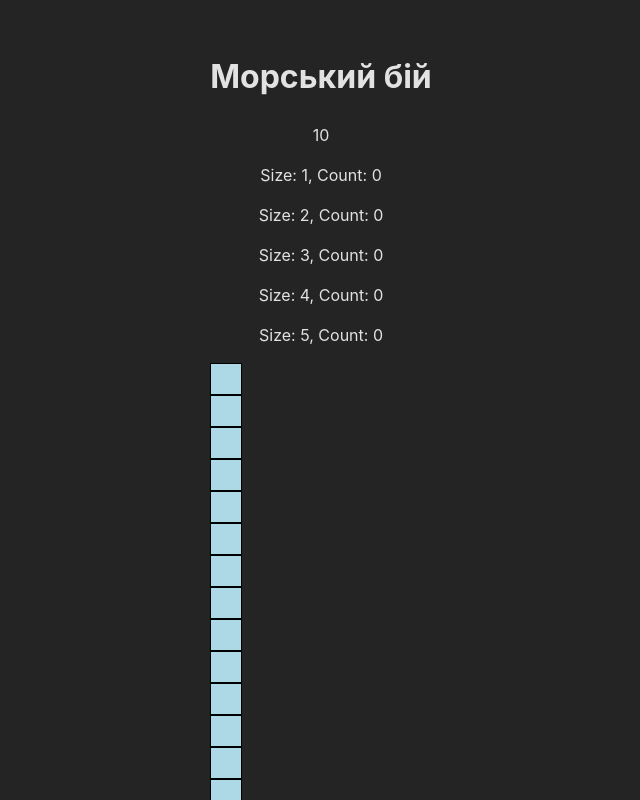
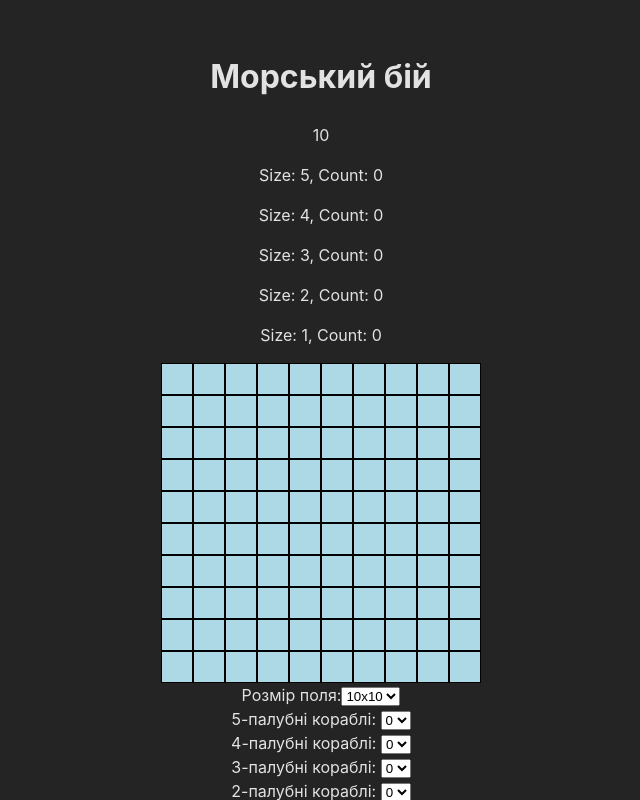
Before and after one commit to shrewman/battleship, a React (Vite) app: page / in a window 1280 px wide. Shown: the top 800 px of the page, without its empty margins (319-959 px from the left). Built offline with nearby package versions, Linux system fonts and the light colour scheme.

Commit message:
Updated ShipCount type to {size, count}

```diff
--- a/src/App.tsx
+++ b/src/App.tsx
@@ -3,23 +3,26 @@ import "./App.css";
 import Menu from "./components/Menu";
 import Game from "./components/Game";
 import { MenuContext } from "./context/MenuContext";
-import { ShipCount } from "./types";
+import { ShipCount, Ship } from "./types";
 
 function App() {
     const [isStarted, setIsStarted] = useState(false);
 
     const [boardSize, setBoardSize] = useState(10);
-    const [shipCount, setShipCount] = useState<ShipCount>({
-        5: 0,
-        4: 0,
-        3: 0,
-        2: 0,
-        1: 0,
-    });
+    const [shipCount, setShipCount] = useState<ShipCount[]>([
+        { size: 5, count: 0 },
+        { size: 4, count: 0 },
+        { size: 3, count: 0 },
+        { size: 2, count: 0 },
+        { size: 1, count: 0 },
+    ]);
 
     useEffect(() => {
         if (boardSize < 10) {
-            setShipCount((prev) => ({ ...prev, 5: 0 }));
+            setShipCount((prevShipCount) =>
+                prevShipCount.map((ship) =>
+                    ship.size === 5 ? { ...ship, count: 0 } : ship
+                ));
         }
     }, [boardSize]);
 
--- a/src/components/Menu.tsx
+++ b/src/components/Menu.tsx
@@ -1,7 +1,7 @@
 import Options from "./Options";
-import { useState } from "react";
+import { useState, useMemo } from "react";
 import { useMenuContext } from "../context/UseMenuContext";
-import { initEmptyBoard } from "../gameLogic";
+import { getRandomlyFilledBoard } from "../gameLogic";
 import { MenuCellState } from "../types";
 
 const Menu = () => {
@@ -18,25 +18,31 @@ export default Menu;
 const MenuBoard = () => {
     const { boardSize, shipCount } = useMenuContext();
 
-    const [board, setBoard] = useState(initEmptyBoard(boardSize));
+    const [board, setBoard] = useState(
+        getRandomlyFilledBoard(boardSize, shipCount)
+    );
+
+    const boardContainer = useMemo(() => {
+        return board.map((column, columnIndex) => (
+            <div key={columnIndex} className="board-row">
+                {column.map((cell, cellIndex) => (
+                    <MenuCell key={cellIndex} state={cell.state} />
+                ))}
+            </div>
+        ));
+    }, [board]);
 
     return (
         <>
             <p>{boardSize}</p>
             <p>
-                {Object.entries(shipCount).map(([size, count]) => (
-                    <p key={size}>
-                        Size: {size}, Count: {count}
+                {shipCount.map((ships) => (
+                    <p key={ships.size}>
+                        Size: {ships.size}, Count: {ships.count}
                     </p>
                 ))}
             </p>
-            {board.map((column, columnIndex) => (
-                <div key={columnIndex} className="board-column">
-                    {column.map((cell, cellIndex) => (
-                        <MenuCell key={cellIndex} state={cell.state} />
-                    ))}
-                </div>
-            ))}
+            {boardContainer}
         </>
     );
 };
--- a/src/components/Options.tsx
+++ b/src/components/Options.tsx
@@ -15,8 +15,13 @@ const Options = () => {
         e: React.ChangeEvent<HTMLSelectElement>,
         size: number
     ) => {
-        const updatedShips: ShipCount = { ...shipCount };
-        updatedShips[size as 5 | 4 | 3 | 2 | 1] = parseInt(e.target.value);
+        const count = parseInt(e.target.value);
+        const updatedShips: ShipCount[] = shipCount.map((ships) => {
+            if (ships.size === size) {
+                ships.count = count;
+            }
+            return ships;
+        });
         setShipCount(updatedShips);
     };
 
@@ -40,32 +45,32 @@ const Options = () => {
             {boardSize >= 10 && (
                 <ShipCountSelector
                     label="5-палубні кораблі: "
-                    value={shipCount[5]}
+                    value={shipCount.find((shipCount) => shipCount.size === 5)?.count || 0}
                     optionValues={[0, 1]}
                     onChange={(e) => handleShipCountChange(e, 5)}
                 />
             )}
             <ShipCountSelector
                 label="4-палубні кораблі: "
-                value={shipCount[4]}
+                value={shipCount.find((shipCount) => shipCount.size === 4)?.count || 0}
                 optionValues={[0, 1, 2]}
                 onChange={(e) => handleShipCountChange(e, 4)}
             />
             <ShipCountSelector
                 label="3-палубні кораблі: "
-                value={shipCount[3]}
+                value={shipCount.find((shipCount) => shipCount.size === 3)?.count || 0}
                 optionValues={[0, 1, 2]}
                 onChange={(e) => handleShipCountChange(e, 3)}
             />
             <ShipCountSelector
                 label="2-палубні кораблі: "
-                value={shipCount[2]}
+                value={shipCount.find((shipCount) => shipCount.size === 2)?.count || 0}
                 optionValues={[0, 1, 2, 3]}
                 onChange={(e) => handleShipCountChange(e, 2)}
             />
             <ShipCountSelector
                 label="1-палубні кораблі: "
-                value={shipCount[1]}
+                value={shipCount.find((shipCount) => shipCount.size === 1)?.count || 0}
                 optionValues={[0, 1, 2, 3, 4]}
                 onChange={(e) => handleShipCountChange(e, 1)}
             />
--- a/src/context/MenuContext.tsx
+++ b/src/context/MenuContext.tsx
@@ -4,8 +4,8 @@ import { ShipCount } from '../types';
 type MenuContextType = {
   boardSize: number;
   setBoardSize: Dispatch<SetStateAction<number>>;
-  shipCount: ShipCount;
-  setShipCount: Dispatch<SetStateAction<ShipCount>>;
+  shipCount: ShipCount[];
+  setShipCount: Dispatch<SetStateAction<ShipCount[]>>;
 };
 
 export const MenuContext = createContext<MenuContextType | null>(null);
--- a/src/gameLogic.ts
+++ b/src/gameLogic.ts
@@ -1,4 +1,4 @@
-import { Ship, Board, Position } from "./types";
+import { Orientation, Ship, Board, Position, ShipCount } from "./types";
 
 export const initEmptyBoard = (boardSize: number) => {
     const board: Board = [];
@@ -56,19 +56,44 @@ const placeShip = (board: Board, ship: Ship) => {
     const { orientation, size, position } = ship;
     const { x, y } = position;
 
-    if(orientation === 'horizontal') {
-        for(let i = x; i < x + size; i++) {
+    if (orientation === "horizontal") {
+        for (let i = x; i < x + size; i++) {
             board[i][y].state = "ship";
         }
     } else {
-        for(let i = y; i < y + size; i++) {
+        for (let i = y; i < y + size; i++) {
             board[x][i].state = "ship";
         }
     }
 };
 
-export const getRandomlyFilledBoard = (boardSize: number, ships: Ship[]) => {
-    const board = initEmptyBoard(boardSize)
+const shipCountToShips = (shipCounts: ShipCount[]) => {
+    const getRandomOrientation = (): Orientation => {
+        return Math.random() < 0.5 ? "horizontal" : "vertical";
+    };
+
+    const ships: Ship[] = [];
+
+    for (const shipCount of shipCounts) {
+        const { count, size } = shipCount;
+        for (let i = 0; i < count; i++) {
+            const ship: Ship = {
+                position: { x: 0, y: 0 },
+                size,
+                orientation: getRandomOrientation(),
+            };
+            ships.push(ship);
+        }
+    }
+
+    return ships;
+};
+
+export const getRandomlyFilledBoard = (
+    boardSize: number,
+    shipCount: ShipCount[]
+) => {
+    const board = initEmptyBoard(boardSize);
     const invalidPlacements: ShipPositions = {
         5: [],
         4: [],
@@ -77,13 +102,16 @@ export const getRandomlyFilledBoard = (boardSize: number, ships: Ship[]) => {
         1: [],
     };
 
-    const random = (x = 0, y = board.length) =>
-        Math.floor(Math.random() * (y - x + 1)) + x;
+    const random = (x = 0, y = board.length) => {
+        return Math.floor(Math.random() * (y - x + 1)) + x;
+    };
 
     const isPositionInShip = (size: number, pos: Position) => {
         const positions = invalidPlacements[size];
         return positions.some((p) => p.x === pos.x && p.y === pos.y);
     };
+
+    const ships = shipCountToShips(shipCount);
 
     for (let i = 0; i < ships.length; i++) {
         const ship = ships[i];
@@ -98,4 +126,5 @@ export const getRandomlyFilledBoard = (boardSize: number, ships: Ship[]) => {
             invalidPlacements[ship.size].push(randomPos);
         }
     }
+    return board;
 };
--- a/src/types.d.ts
+++ b/src/types.d.ts
@@ -19,7 +19,8 @@ export type MenuCell = {
 };
 
 type ShipCount = {
-    [key in 1 | 2 | 3 | 4 | 5]: number;
+    size: number;
+    count: number;
 }
 
 type Board = MenuCell[][];
```
